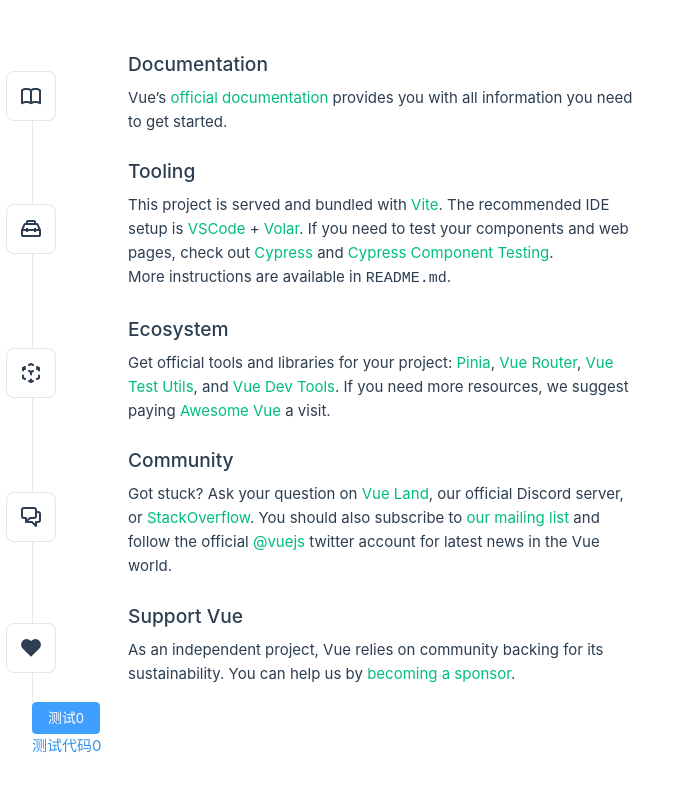
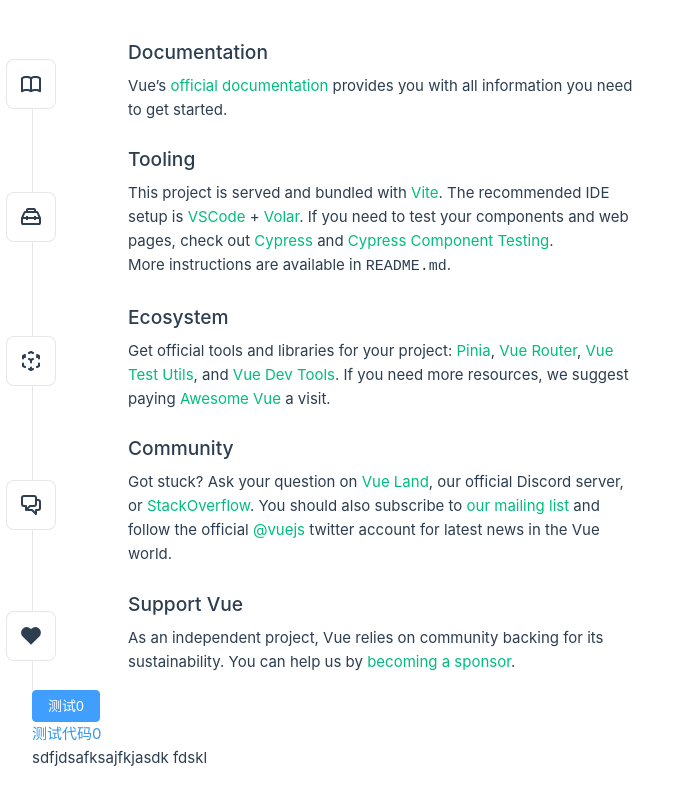
Before and after one commit to LvJiaLei666/Vite-template, a Vue app: page / in a window 1280 px wide. Shown: the whole page, without its empty margins (0-689 px from the left). Built offline with nearby package versions, Linux system fonts and the light colour scheme.

Commit message:
feat: 修改配置

```diff
--- a/src/views/HomeView.vue
+++ b/src/views/HomeView.vue
@@ -13,11 +13,15 @@
     <TheWelcome />
     <el-button type="primary" @click="increment">测试{{ count }}</el-button>
     <div class="test-css">测试代码{{ counterStore.doubleCount }}</div>
+    <div class="s-=3">sdfjdsafksajfkjasdk
+    fdskl</div>
   </main>
 </template>
 
 <style scoped lang="scss">
   .test-css {
+
+
     color: $test-color;
   }
 </style>
```
